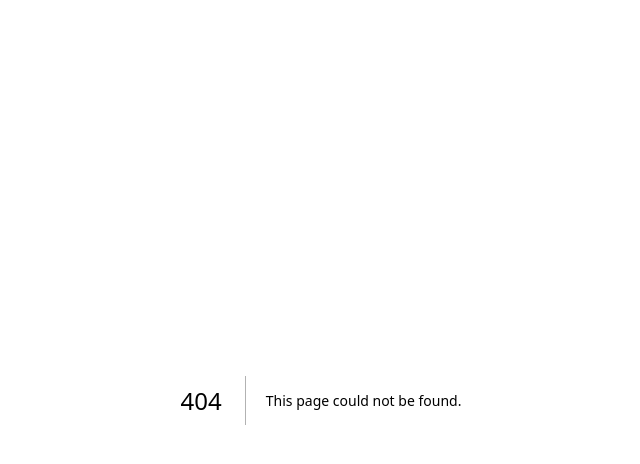
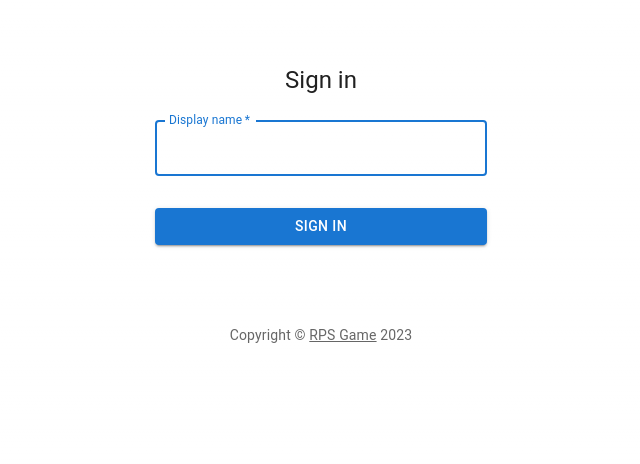
Before and after one commit to juanmadurand/rpsgame, a Next.js app: page /login in a window 1280 px wide. Before the commit this address had no page. Shown: the top 464 px of the page, without its empty margins (319-959 px from the left). Built offline with nearby package versions, Linux system fonts and the light colour scheme; no server answers.

Commit message:
Add simple login with cookies

```diff
--- /dev/null
+++ b/app/client.tsx
@@ -0,0 +1,18 @@
+'use client';
+
+import { Button } from '@mui/material';
+import styles from './page.module.css';
+import { logout } from '@/utils/cookies';
+
+type Props = {
+  displayName: string;
+};
+
+export default function HomeClient({ displayName }: Props) {
+  return (
+    <main className={styles.main}>
+      username: {displayName} <br />
+      <Button onClick={() => logout()}>Logout</Button>
+    </main>
+  );
+}
--- /dev/null
+++ b/app/login/client.tsx
@@ -0,0 +1,62 @@
+'use client';
+
+import { Container, Typography, Button, CssBaseline, TextField, Link, Box } from '@mui/material';
+import { login } from '@/utils/cookies';
+
+function Copyright(props: any) {
+  return (
+    <Typography variant="body2" color="text.secondary" align="center" {...props}>
+      {'Copyright © '}
+      <Link color="inherit" href="#">
+        RPS Game
+      </Link>{' '}
+      {new Date().getFullYear()}
+    </Typography>
+  );
+}
+
+export default function LoginClient() {
+  const handleSubmit = (event: React.FormEvent<HTMLFormElement>) => {
+    event.preventDefault();
+    const data = new FormData(event.currentTarget);
+    const displayName = data.get('displayName');
+
+    if (displayName) {
+      login(displayName.toString());
+      window.location.href = '/';
+    }
+  };
+
+  return (
+    <Container component="main" maxWidth="xs">
+      <CssBaseline />
+      <Box
+        sx={{
+          marginTop: 8,
+          display: 'flex',
+          flexDirection: 'column',
+          alignItems: 'center',
+        }}
+      >
+        <Typography component="h1" variant="h5">
+          Sign in
+        </Typography>
+        <Box component="form" onSubmit={handleSubmit} noValidate sx={{ mt: 1 }}>
+          <TextField
+            margin="normal"
+            required
+            fullWidth
+            id="displayName"
+            label="Display name"
+            name="displayName"
+            autoFocus
+          />
+          <Button type="submit" fullWidth variant="contained" sx={{ mt: 3, mb: 2 }}>
+            Sign In
+          </Button>
+        </Box>
+      </Box>
+      <Copyright sx={{ mt: 8, mb: 4 }} />
+    </Container>
+  );
+}
--- /dev/null
+++ b/app/login/page.tsx
@@ -0,0 +1,24 @@
+import Head from 'next/head';
+import { cookies } from 'next/headers';
+import { redirect } from 'next/navigation';
+import LoginClient from './client';
+
+export default function Login() {
+  const cookieStore = cookies();
+  const displayName = cookieStore.get('displayName')?.value;
+  if (displayName) {
+    redirect('/');
+  }
+
+  return (
+    <>
+      <Head>
+        <title>RPS Game - Login</title>
+        <meta name="description" content="RPS Game" />
+        <meta name="viewport" content="width=device-width, initial-scale=1" />
+        <link rel="icon" href="/favicon.ico" />
+      </Head>
+      <LoginClient />
+    </>
+  );
+}
--- a/package.json
+++ b/package.json
@@ -9,6 +9,9 @@
     "lint": "next lint"
   },
   "dependencies": {
+    "@emotion/react": "^11.11.1",
+    "@emotion/styled": "^11.11.0",
+    "@mui/material": "^5.13.7",
     "@types/node": "20.4.0",
     "@types/react": "18.2.14",
     "@types/react-dom": "18.2.6",
--- /dev/null
+++ b/utils/cookies.ts
@@ -0,0 +1,8 @@
+export function login(str: string) {
+  document.cookie = `displayName=${str}; path=/; max-age=${60 * 60 * 24 * 30};`;
+}
+
+export function logout() {
+  document.cookie = `displayName=; path=/;`;
+  window.location.reload();
+}
```
Also changed, not shown: app/page.tsx (+9 -90 lines), 1 other file (tests, documents, lock files or other folders).
